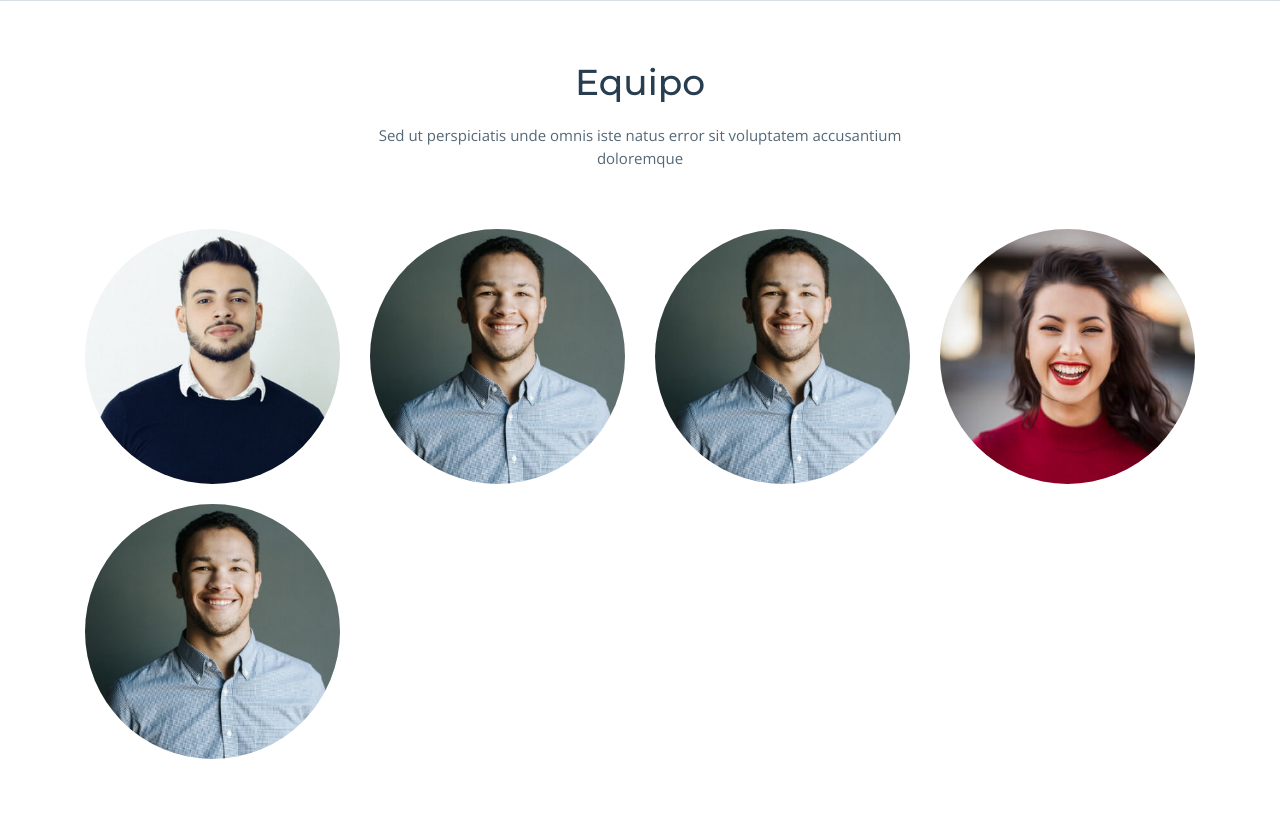
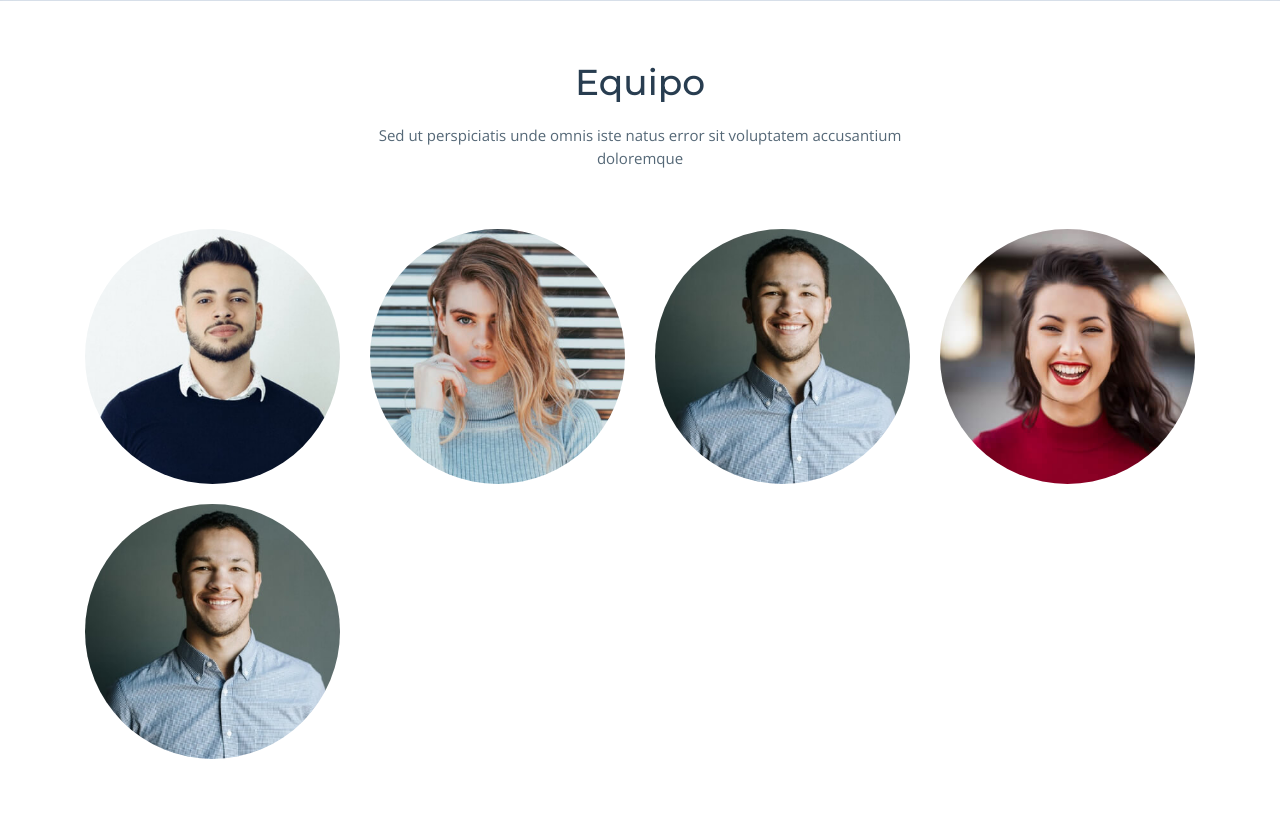
Before and after one commit to jwsanabria/KonexbvcApp, a Django app: page /tramites/ in a window 1280 px wide. Shown: the part 2683-3521 px from the top of the page. Run offline with Django 3.2, Linux system fonts and the light colour scheme; some libraries are stand-ins or nearby versions.

Commit message:
requerimientos

```diff
--- a/tramites/templates/tramites/index.html
+++ b/tramites/templates/tramites/index.html
@@ -246,7 +246,7 @@
 
           <div class="col-lg-3 col-md-6" data-aos="zoom-out" data-aos-delay="300">
             <div class="member">
-              <img src="{% static 'assets/img/team-3.jpg' %}" class="img-fluid" alt="">
+              <img src="{% static 'assets/img/team-2.jpg' %}" class="img-fluid" alt="">
               <div class="member-info">
                 <div class="member-info-content">
                   <h4>Leonardo Ferrari</h4>
```
